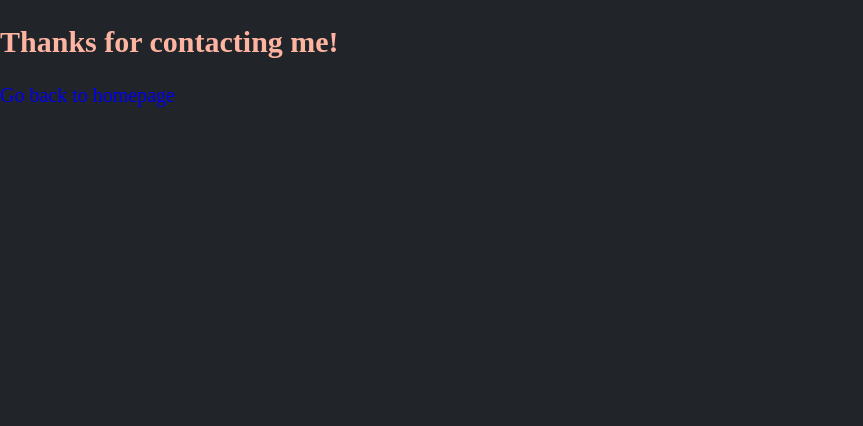
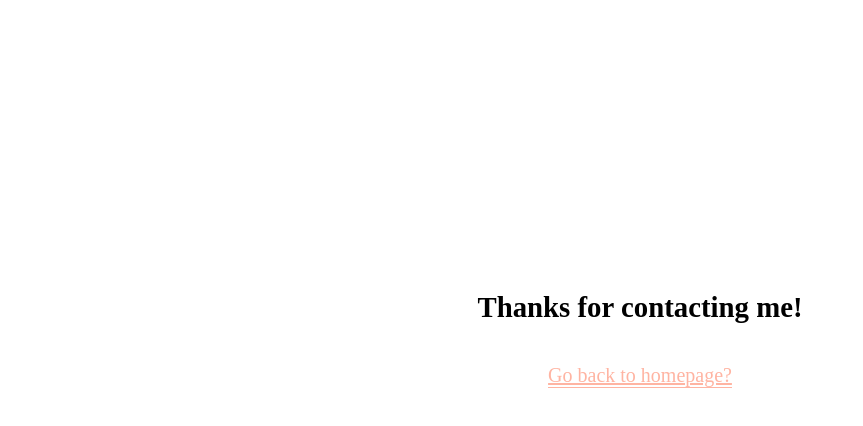
Before and after one commit to JoshuaW2020/portfolio-website, a Gatsby site: page /submission in a window 1280 px wide. Shown: the whole page, without its empty margins (0-863 px from the left). Built offline with nearby package versions, Linux system fonts and the light colour scheme; Gatsby itself is replaced by a stand-in of ours.

Commit message:
Submission Page Connection Setup
Sets up the submission page to work with the contact form after
submission.

```diff
--- a/src/components/contactForm.js
+++ b/src/components/contactForm.js
@@ -38,12 +38,13 @@ const ContactForm = () => {
         console.log(response)
     })
     .catch(error => {
+        alert('There was an issue sending message, send me an email at: joshua.walsh1998@gmail.com')
         console.log(error)
     })
   }
 
   return (
-    <form className={container} method="post" netlify-honeypot="bot-field" data-netlify="true" name="contact" onSubmit={handleSubmit(onSubmit)} action="/" id="contactForm">
+    <form className={container} method="post" netlify-honeypot="bot-field" data-netlify="true" name="contact" onSubmit={handleSubmit(onSubmit)} action="/submission" id="contactForm">
       <input type="hidden" name="bot-field" />
       <input type="hidden" name="form-name" value="contact" />
 
@@ -93,7 +94,7 @@ const ContactForm = () => {
         <textarea
           name="message"
           type="text"
-          placeholder="Write your message here..."
+          placeholder="Type your message here..."
           {...register("message", {required: true})}
         />
         {errors.message && (
--- /dev/null
+++ b/src/pageStyles/submission.module.scss
@@ -0,0 +1,50 @@
+$text-color: #ffb4a2;
+$text-alt-color: #e5989b;
+
+.container {
+  display: flex;
+  flex-direction: column;
+  align-items: center;
+  justify-content: center;
+  min-height: 80vh;
+  text-align: center;
+
+  h2 {
+    text-align: center;
+    margin-bottom: 5vh;
+    font-size: 1.8em;
+  }
+
+  a {
+    color: $text-color;
+    border-bottom: 1px solid;
+    font-size: 1.25em;
+
+    &:focus {
+      border-bottom: 1px solid transparent;
+      color: $text-alt-color;
+    }
+    &:active {
+      color: $text-alt-color;
+    }
+    &:hover {
+      border-bottom: 1px solid transparent;
+    }
+  }
+}
+
+/* small tablet styles */
+@media screen and (min-width: 620px){
+
+}
+
+/* large tablet & laptop styles */
+@media screen and (min-width: 960px){
+
+
+}
+
+/* desktop styles */
+@media screen and (min-width: 1200px){
+
+}
--- a/src/pages/submission.js
+++ b/src/pages/submission.js
@@ -1,14 +1,14 @@
 import * as React from 'react'
-import '../pageStyles/index.scss'
+import { container } from '../pageStyles/submission.module.scss'
 import Seo from '../components/seo'
 
 export default function Submission() {
 
 
   return (
-    <div>
+    <div className={container}>
       <h2>Thanks for contacting me!</h2>
-      <a href="/">Go back to homepage</a>
+      <a href="/#home">Go back to homepage?</a>
     </div>
   )
 }
```
Also changed, not shown: src/components/contactForm.module.scss (+15 -2 lines).
